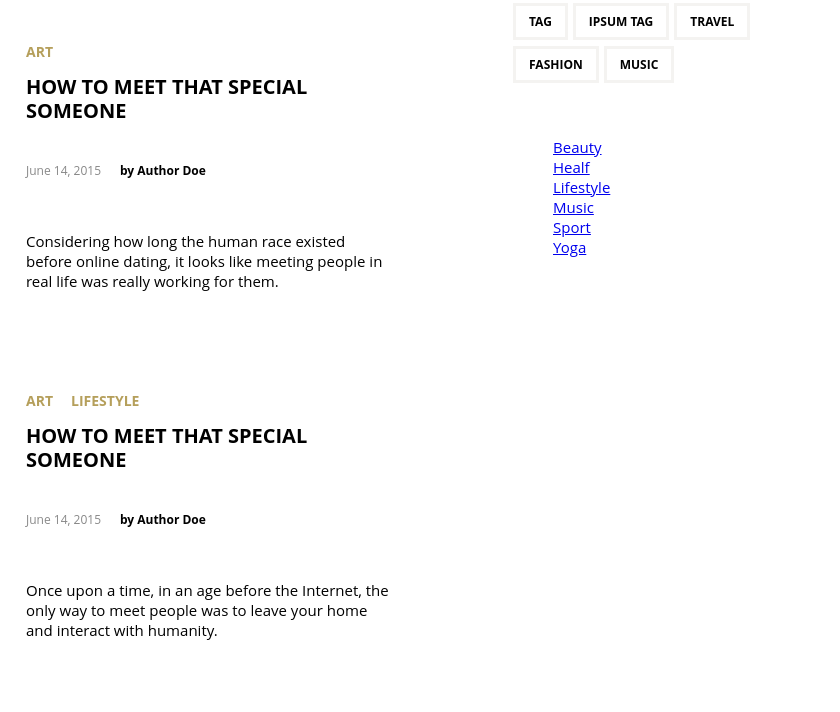
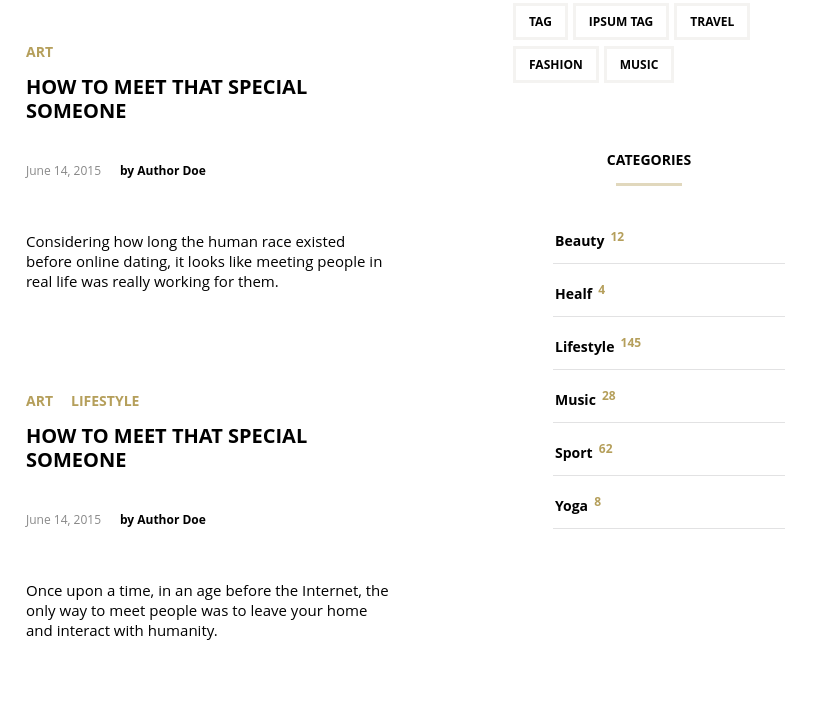
Before and after one commit to tstori/Netology, a plain HTML site: page fe-diploma/index.html in a window 1280 px wide. Shown: the part 1705-2417 px from the top of the page, 440-1280 px from the left. Drawn offline with Linux system fonts and the light colour scheme; a web font is replaced by a local one.

Commit message:
footer fixing

```diff
--- a/fe-diploma/css/style.css
+++ b/fe-diploma/css/style.css
@@ -298,17 +298,12 @@ button {
 /* Sidebar */
 
 .sidebar {
-  display: flex;
-  justify-content: left;
-  align-items: end;
-  flex-wrap: wrap;
+  display: block;
   width: 272px;
 }
 
   .sidebar-title {
-    display: flex;
-    justify-content: center;
-    flex-wrap: wrap;
+    display: block;
     margin-top: 0;
     margin-bottom: 14px;
 
@@ -319,7 +314,7 @@ button {
   }
 
   .sidebar-line-title {
-    display: flex;
+    display: block;
     margin: 0 auto 25px;
 
     width: 66px;
@@ -454,6 +449,10 @@ button {
 
 /* Tags */
 
+.tags-block {
+  margin-bottom: 61px;
+}
+
   .tags-board {
     display: flex;
     flex-wrap: wrap;
@@ -463,7 +462,6 @@ button {
     }
 
     .tag {
-    display: flex;
       height: 100%;
       margin: 0 5px 6px 0;
 
@@ -481,6 +479,7 @@ button {
     }
 
       .tag-link {
+        display: block;
         padding: 7px 13px;
 
         font-size: 12px;
@@ -489,6 +488,41 @@ button {
         text-decoration: none;
 
         color: #000;
+      }
+
+/* Categories */
+
+.categories-item {
+  padding: 18px 2px 13px;
+
+  font-weight: bold;
+  font-size: 12px;
+  line-height: 16px;
+
+  border-bottom: 1px solid #e2e2e3;
+  color: #b59f5b;
+  list-style: none;
+}
+
+  .categories-link{
+    margin-right: 3px;
+
+    font-size: 14px;
+    font-weight: bold;
+
+    color: #000;
+    text-decoration: none;
+  }
+
+  .categories-link:hover {
+    color: #375b90;
+  }
+
+  .categories-superscript {
+    font-weight: bold;
+    font-size: 12px;
+
+    color: #b59f5b;
   }
 
 /* Footer
--- a/fe-diploma/index.html
+++ b/fe-diploma/index.html
@@ -313,38 +313,39 @@
                                 </li>
                             </ul>
                 </section>
-                <section class="aside-block">
-                    <h3 class="title">Categories</h3>
+                <section class="categories-block">
+                    <h2 class="sidebar-title">Categories</h2>
+                    <span class="sidebar-line-title"></span>
                         <ul>
-                          <li class="cat-item">
-                            <a href="#0">Beauty</a>
-                            <span class="cat-cnt">12</span>
+                          <li class="categories-item">
+                            <a href="#0" class="categories-link">Beauty</a>
+                            <sup class="categories-superscript">12</sup>
                           </li>
-                          <li class="cat-item">
-                            <a href="#0">Healf</a>
-                            <span class="cat-cnt">4</span>
+                          <li class="categories-item">
+                            <a href="#0" class="categories-link">Healf</a>
+                            <sup class="categories-superscript">4</sup>
                           </li>
-                          <li class="cat-item">
-                            <a href="#0">Lifestyle</a>
-                            <span class="cat-cnt">145</span>
+                          <li class="categories-item">
+                            <a href="#0" class="categories-link">Lifestyle</a>
+                            <sup class="categories-superscript">145</sup>
                           </li>
-                          <li class="cat-item">
-                            <a href="#0">Music</a>
-                            <span class="cat-cnt">28</span>
+                          <li class="categories-item">
+                            <a href="#0" class="categories-link">Music</a>
+                            <sup class="categories-superscript">28</sup>
                           </li>
-                          <li class="cat-item">
-                            <a href="#0">Sport</a>
-                            <span class="cat-cnt">62</span>
+                          <li class="categories-item">
+                            <a href="#0" class="categories-link">Sport</a>
+                            <sup class="categories-superscript">62</sup>
                           </li>
-                          <li class="cat-item">
-                            <a href="#0">Yoga</a>
-                            <span class="cat-cnt">8</span>
+                          <li class="categories-item">
+                            <a href="#0" class="categories-link">Yoga</a>
+                            <sup class="categories-superscript">8</sup>
                           </li>
                         </ul>
                 </section>
             </aside>
         </div>
-        <address class="social-networks">
+        <footer class="container social-networks">
             <ul class="socials">
                 <li class="socials-item">
                     <a href="https://twitter.com/" target="_blank" class="socials-link socials-link-twitter">
@@ -372,7 +373,7 @@
                     </a>
                 </li>
             </ul>
-        </address>
             <div class="copy-right">Copyright © 2009–2016 City Blog LLC.</div>
+        </footer>
     </body>
 </html>
```
Lines whose indentation alone changed are shown as unchanged.
